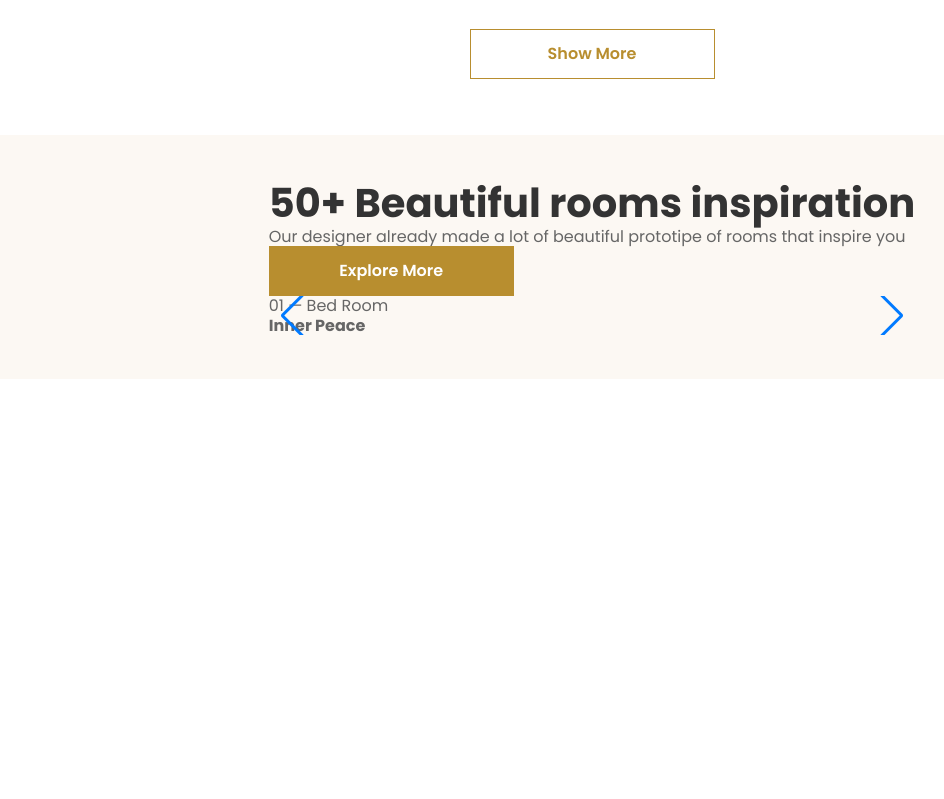
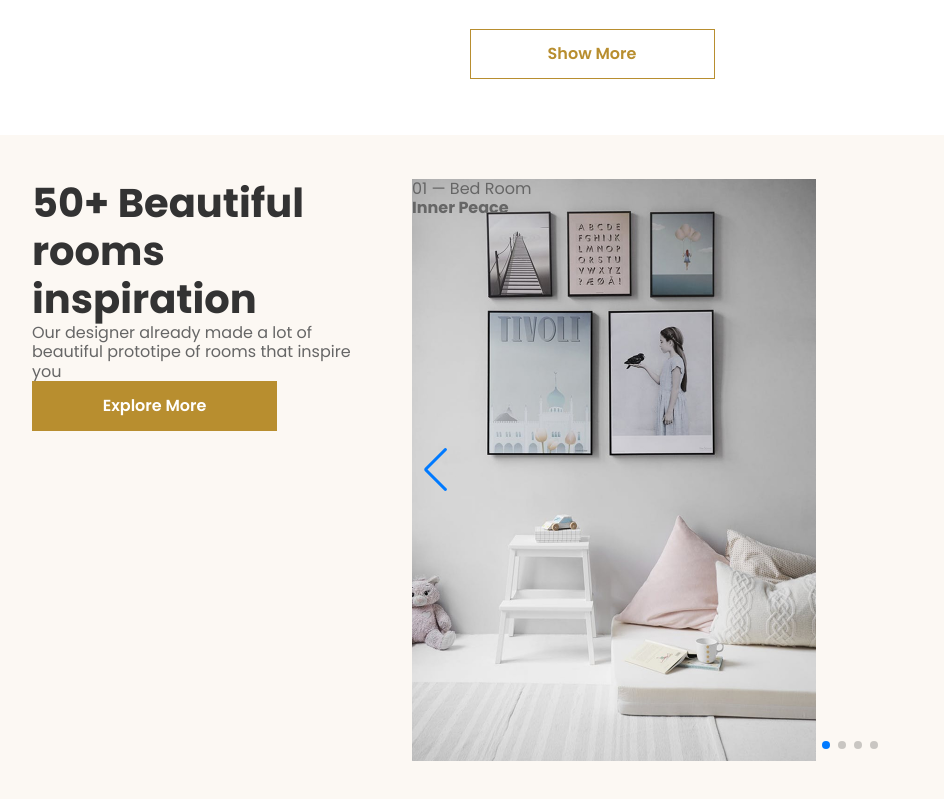
Before and after one commit to IvanRStefanov/e-commerce-site, a website: page index.html in a window 1280 px wide. Shown: the part 3692-4491 px from the top of the page, without its empty margins (48-992 px from the left). Before the commit the page ends 4071 px from the top, so only its background shows below. Drawn offline with nearby package versions, Linux system fonts and the light colour scheme.

Commit message:
Add Swiper functionality

```diff
--- a/index.html
+++ b/index.html
@@ -701,7 +701,7 @@
 
                                         <div class="card__content">
                                             <div class="card__entry">
-                                                <p>01 &mdash; Bed Room</p>
+                                                <p>02 &mdash; Bed Room</p>
 
                                                 <p><strong>Inner Peace</strong></p>
                                             </div><!-- /.card__entry -->
@@ -719,7 +719,7 @@
 
                                         <div class="card__content">
                                             <div class="card__entry">
-                                                <p>01 &mdash; Bed Room</p>
+                                                <p>03 &mdash; Bed Room</p>
 
                                                 <p><strong>Inner Peace</strong></p>
                                             </div><!-- /.card__entry -->
@@ -737,7 +737,7 @@
 
                                         <div class="card__content">
                                             <div class="card__entry">
-                                                <p>01 &mdash; Bed Room</p>
+                                                <p>04 &mdash; Bed Room</p>
 
                                                 <p><strong>Inner Peace</strong></p>
                                             </div><!-- /.card__entry -->
@@ -761,6 +761,8 @@
     </main><!-- /.main -->
 
     <script src="https://cdnjs.cloudflare.com/ajax/libs/jquery/3.7.1/jquery.min.js"></script>
+    <script src="https://cdn.jsdelivr.net/npm/swiper@11/swiper-bundle.min.js"></script>
+    <script src="main.js"></script>
 </body>
 
 </html>
--- /dev/null
+++ b/main.js
@@ -0,0 +1,20 @@
+$(document).ready(function () {
+    console.log("jQuery is working!");
+    $('.js-slider-gallery').each((i, slider) => {
+       console.log(slider);
+
+       new Swiper(slider, {
+        autoplay: false,
+        loop: true,
+        pagination: {
+            el: '.swiper-pagination',
+            clickable: true,
+            type: 'bullets',
+        },
+        navigation: {
+            nextEl: '.slider__next',
+            prevEl: '.slider__prev',
+        }
+       })
+    });
+});
--- a/style.scss
+++ b/style.scss
@@ -611,8 +611,12 @@ h6 {
 .section-grid {
     background-color: #FCF8F3;
     padding: 44px 0;
-    display: flex;
-    gap: 30px;
+    overflow: hidden;
+
+    .section__inner {
+        display: flex;
+        gap: 30px;
+    }
 
     .section__main {
         flex-basis: 422px;
@@ -624,4 +628,34 @@ h6 {
     .section__entry {
         text-align: left;
     }
+
+    .section__media {
+        max-width: calc(774px + 102px);
+        flex-grow: 0;
+        flex-shrink: 1;
+        margin-right: -102px;
+    }
 }
+
+/* ------------------------------------------------------------ *\
+    Card-slider-gallery
+\* ------------------------------------------------------------ */
+
+.card-slider-gallery {
+    position: relative;
+    width: 404px;
+    aspect-ratio: 404 / 582;
+
+    .card__img {
+        position: absolute;
+        top: 0;
+        left: 0;
+        width: 100%;
+        height: 100%;
+    }
+
+    .card__content {
+        position: relative;
+        z-index: 2;
+    }
+}
```
Also changed, not shown: style.css, 1 other file.
